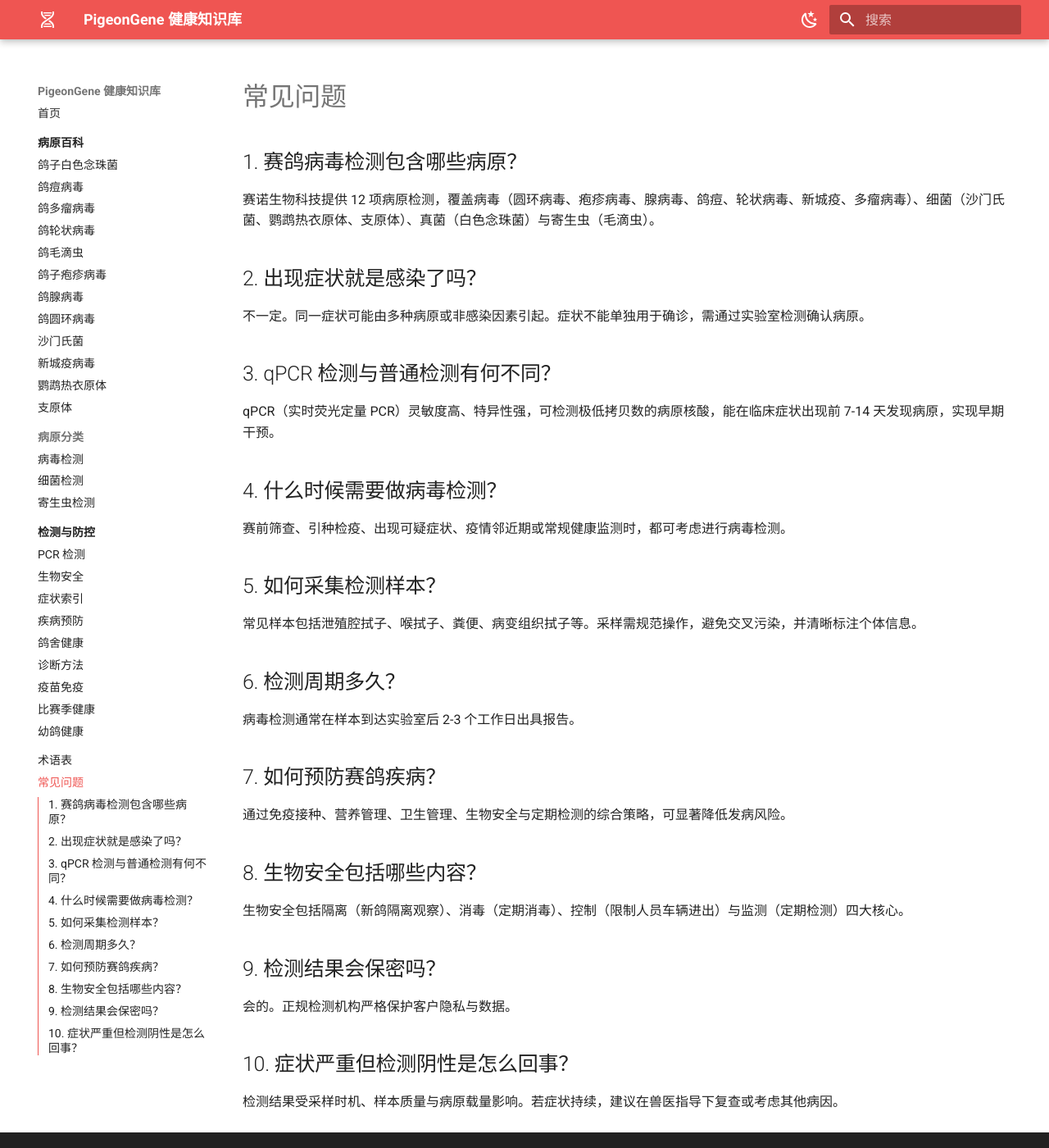
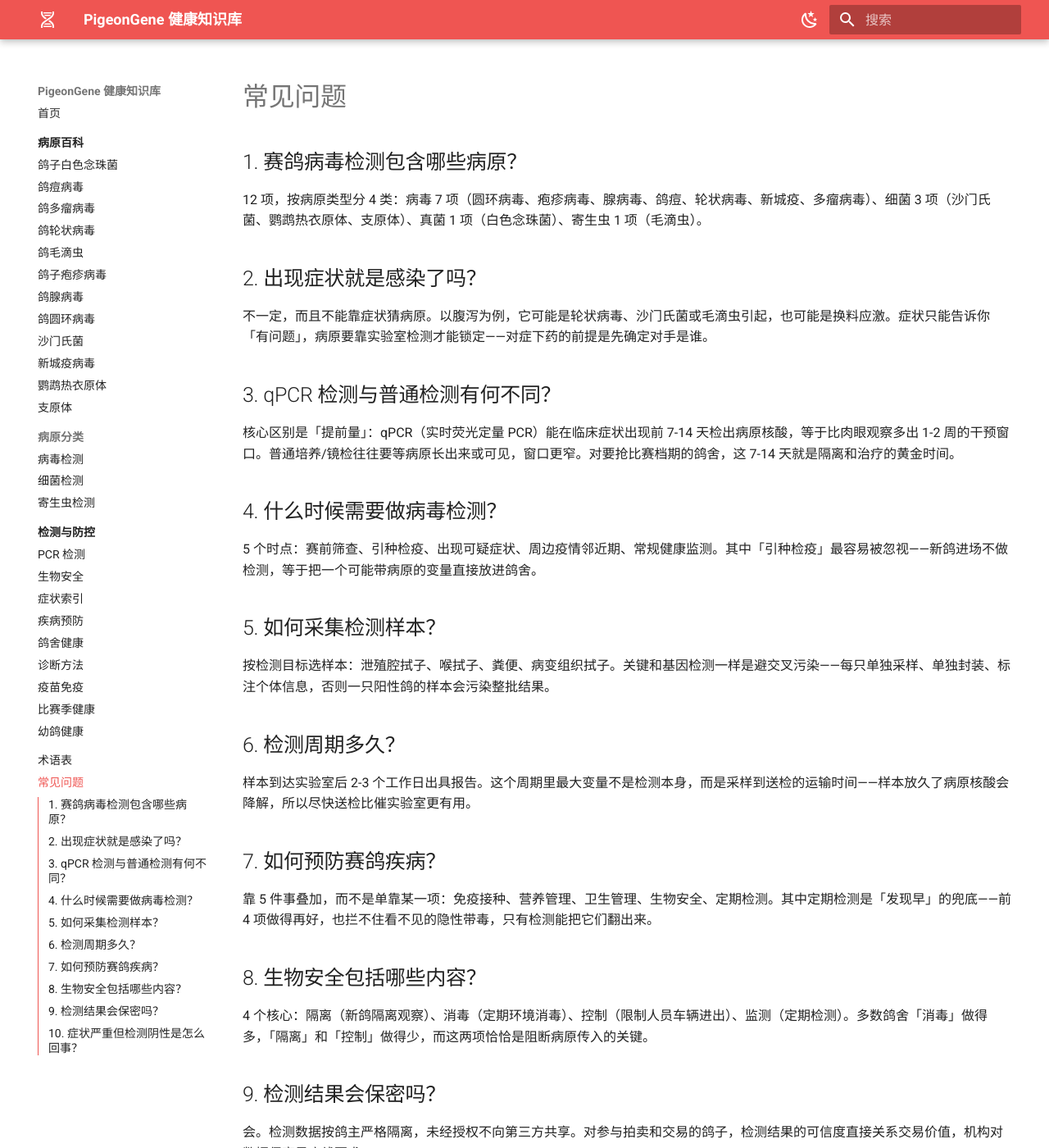
Before and after one commit to martinxionbiotech-max/health.pigeongene, an MkDocs documentation site: the page built from docs/faq.md, in a window 1280 px wide and 1400 px high. Shown: the whole window at 82% size. Built offline with MkDocs 1.6.1 and Material for MkDocs 9.7.7, drawn with Linux system fonts in a browser that asks for light colours; some of the changed text lies outside the part shown.

Commit message:
content: FAQ 锚点原创重写——答案注入量化结论+计算+独立判断，去套话（第一句量化）

```diff
--- a/docs/faq.md
+++ b/docs/faq.md
@@ -1,68 +1,68 @@
 ---
 title: 常见问题
-description: 赛诺生物科技提供 12 项病原检测，覆盖病毒（圆环病毒、疱疹病毒、腺病毒、鸽痘、轮状病毒、新城疫、多瘤病毒）、细菌（沙门氏菌、鹦鹉热衣原体、支原体）、真菌（白色念珠菌）与寄生虫（毛滴虫）。
+description: 赛诺生物科技提供 12 项病原检测（7 病毒 + 3 细菌 + 1 真菌 + 1 寄生虫），qPCR 可在症状出现前 7-14 天发现病原，报告 2-3 个工作日出具。
 schema_type: faqpage
 faq:
   - q: "赛鸽病毒检测包含哪些病原？"
-    a: "赛诺生物科技提供 12 项病原检测，覆盖病毒（圆环病毒、疱疹病毒、腺病毒、鸽痘、轮状病毒、新城疫、多瘤病毒）、细菌（沙门氏菌、鹦鹉热衣原体、支原体）、真菌（白色念珠菌）与寄生虫（毛滴虫）。"
+    a: "12 项，按病原类型分 4 类：病毒 7 项（圆环病毒、疱疹病毒、腺病毒、鸽痘、轮状病毒、新城疫、多瘤病毒）、细菌 3 项（沙门氏菌、鹦鹉热衣原体、支原体）、真菌 1 项（白色念珠菌）、寄生虫 1 项（毛滴虫）。"
   - q: "出现症状就是感染了吗？"
-    a: "不一定。同一症状可能由多种病原或非感染因素引起。症状不能单独用于确诊，需通过实验室检测确认病原。"
+    a: "不一定，而且不能靠症状猜病原。以腹泻为例，它可能是轮状病毒、沙门氏菌或毛滴虫引起，也可能是换料应激。症状只能告诉你「有问题」，病原要靠实验室检测才能锁定——对症下药的前提是先确定对手是谁。"
   - q: "qPCR 检测与普通检测有何不同？"
-    a: "qPCR（实时荧光定量 PCR）灵敏度高、特异性强，可检测极低拷贝数的病原核酸，能在临床症状出现前 7-14 天发现病原，实现早期干预。"
+    a: "核心区别是「提前量」：qPCR（实时荧光定量 PCR）能在临床症状出现前 7-14 天检出病原核酸，等于比肉眼观察多出 1-2 周的干预窗口。普通培养/镜检往往要等病原长出来或可见，窗口更窄。对要抢比赛档期的鸽舍，这 7-14 天就是隔离和治疗的黄金时间。"
   - q: "什么时候需要做病毒检测？"
-    a: "赛前筛查、引种检疫、出现可疑症状、疫情邻近期或常规健康监测时，都可考虑进行病毒检测。"
+    a: "5 个时点：赛前筛查、引种检疫、出现可疑症状、周边疫情邻近期、常规健康监测。其中「引种检疫」最容易被忽视——新鸽进场不做检测，等于把一个可能带病原的变量直接放进鸽舍。"
   - q: "如何采集检测样本？"
-    a: "常见样本包括泄殖腔拭子、喉拭子、粪便、病变组织拭子等。采样需规范操作，避免交叉污染，并清晰标注个体信息。"
+    a: "按检测目标选样本：泄殖腔拭子、喉拭子、粪便、病变组织拭子。关键和基因检测一样是避交叉污染——每只单独采样、单独封装、标注个体信息，否则一只阳性鸽的样本会污染整批结果。"
   - q: "检测周期多久？"
-    a: "病毒检测通常在样本到达实验室后 2-3 个工作日出具报告。"
+    a: "样本到达实验室后 2-3 个工作日出具报告。这个周期里最大变量不是检测本身，而是采样到送检的运输时间——样本放久了病原核酸会降解，所以尽快送检比催实验室更有用。"
   - q: "如何预防赛鸽疾病？"
-    a: "通过免疫接种、营养管理、卫生管理、生物安全与定期检测的综合策略，可显著降低发病风险。"
+    a: "靠 5 件事叠加，而不是单靠某一项：免疫接种、营养管理、卫生管理、生物安全、定期检测。其中定期检测是「发现早」的兜底——前 4 项做得再好，也拦不住看不见的隐性带毒，只有检测能把它们翻出来。"
   - q: "生物安全包括哪些内容？"
-    a: "生物安全包括隔离（新鸽隔离观察）、消毒（定期消毒）、控制（限制人员车辆进出）与监测（定期检测）四大核心。"
+    a: "4 个核心：隔离（新鸽隔离观察）、消毒（定期环境消毒）、控制（限制人员车辆进出）、监测（定期检测）。多数鸽舍「消毒」做得多，「隔离」和「控制」做得少，而这两项恰恰是阻断病原传入的关键。"
   - q: "检测结果会保密吗？"
-    a: "会的。正规检测机构严格保护客户隐私与数据。"
+    a: "会。检测数据按鸽主严格隔离，未经授权不向第三方共享。对参与拍卖和交易的鸽子，检测结果的可信度直接关系交易价值，机构对数据保密是底线要求。"
   - q: "症状严重但检测阴性是怎么回事？"
-    a: "检测结果受采样时机、样本质量与病原载量影响。若症状持续，建议在兽医指导下复查或考虑其他病因。"
+    a: "常见 3 个原因：采样时机不对（病原载量在窗口外）、样本质量差（降解/污染）、或根本不是感染（中毒、营养、应激）。症状持续时，与其纠结单次阴性结果，不如在兽医指导下换时间点复查或排查非感染因素。"
 ---
 
 # 常见问题
 
 ## 1. 赛鸽病毒检测包含哪些病原？
 
-赛诺生物科技提供 12 项病原检测，覆盖病毒（圆环病毒、疱疹病毒、腺病毒、鸽痘、轮状病毒、新城疫、多瘤病毒）、细菌（沙门氏菌、鹦鹉热衣原体、支原体）、真菌（白色念珠菌）与寄生虫（毛滴虫）。
+12 项，按病原类型分 4 类：病毒 7 项（圆环病毒、疱疹病毒、腺病毒、鸽痘、轮状病毒、新城疫、多瘤病毒）、细菌 3 项（沙门氏菌、鹦鹉热衣原体、支原体）、真菌 1 项（白色念珠菌）、寄生虫 1 项（毛滴虫）。
 
 ## 2. 出现症状就是感染了吗？
 
-不一定。同一症状可能由多种病原或非感染因素引起。症状不能单独用于确诊，需通过实验室检测确认病原。
+不一定，而且不能靠症状猜病原。以腹泻为例，它可能是轮状病毒、沙门氏菌或毛滴虫引起，也可能是换料应激。症状只能告诉你「有问题」，病原要靠实验室检测才能锁定——对症下药的前提是先确定对手是谁。
 
 ## 3. qPCR 检测与普通检测有何不同？
 
-qPCR（实时荧光定量 PCR）灵敏度高、特异性强，可检测极低拷贝数的病原核酸，能在临床症状出现前 7-14 天发现病原，实现早期干预。
+核心区别是「提前量」：qPCR（实时荧光定量 PCR）能在临床症状出现前 7-14 天检出病原核酸，等于比肉眼观察多出 1-2 周的干预窗口。普通培养/镜检往往要等病原长出来或可见，窗口更窄。对要抢比赛档期的鸽舍，这 7-14 天就是隔离和治疗的黄金时间。
 
 ## 4. 什么时候需要做病毒检测？
 
-赛前筛查、引种检疫、出现可疑症状、疫情邻近期或常规健康监测时，都可考虑进行病毒检测。
+5 个时点：赛前筛查、引种检疫、出现可疑症状、周边疫情邻近期、常规健康监测。其中「引种检疫」最容易被忽视——新鸽进场不做检测，等于把一个可能带病原的变量直接放进鸽舍。
 
 ## 5. 如何采集检测样本？
 
-常见样本包括泄殖腔拭子、喉拭子、粪便、病变组织拭子等。采样需规范操作，避免交叉污染，并清晰标注个体信息。
+按检测目标选样本：泄殖腔拭子、喉拭子、粪便、病变组织拭子。关键和基因检测一样是避交叉污染——每只单独采样、单独封装、标注个体信息，否则一只阳性鸽的样本会污染整批结果。
 
 ## 6. 检测周期多久？
 
-病毒检测通常在样本到达实验室后 2-3 个工作日出具报告。
+样本到达实验室后 2-3 个工作日出具报告。这个周期里最大变量不是检测本身，而是采样到送检的运输时间——样本放久了病原核酸会降解，所以尽快送检比催实验室更有用。
 
 ## 7. 如何预防赛鸽疾病？
 
-通过免疫接种、营养管理、卫生管理、生物安全与定期检测的综合策略，可显著降低发病风险。
+靠 5 件事叠加，而不是单靠某一项：免疫接种、营养管理、卫生管理、生物安全、定期检测。其中定期检测是「发现早」的兜底——前 4 项做得再好，也拦不住看不见的隐性带毒，只有检测能把它们翻出来。
 
 ## 8. 生物安全包括哪些内容？
 
-生物安全包括隔离（新鸽隔离观察）、消毒（定期消毒）、控制（限制人员车辆进出）与监测（定期检测）四大核心。
+4 个核心：隔离（新鸽隔离观察）、消毒（定期环境消毒）、控制（限制人员车辆进出）、监测（定期检测）。多数鸽舍「消毒」做得多，「隔离」和「控制」做得少，而这两项恰恰是阻断病原传入的关键。
 
 ## 9. 检测结果会保密吗？
 
-会的。正规检测机构严格保护客户隐私与数据。
+会。检测数据按鸽主严格隔离，未经授权不向第三方共享。对参与拍卖和交易的鸽子，检测结果的可信度直接关系交易价值，机构对数据保密是底线要求。
 
 ## 10. 症状严重但检测阴性是怎么回事？
 
-检测结果受采样时机、样本质量与病原载量影响。若症状持续，建议在兽医指导下复查或考虑其他病因。
+常见 3 个原因：采样时机不对（病原载量在窗口外）、样本质量差（降解/污染）、或根本不是感染（中毒、营养、应激）。症状持续时，与其纠结单次阴性结果，不如在兽医指导下换时间点复查或排查非感染因素。
```
